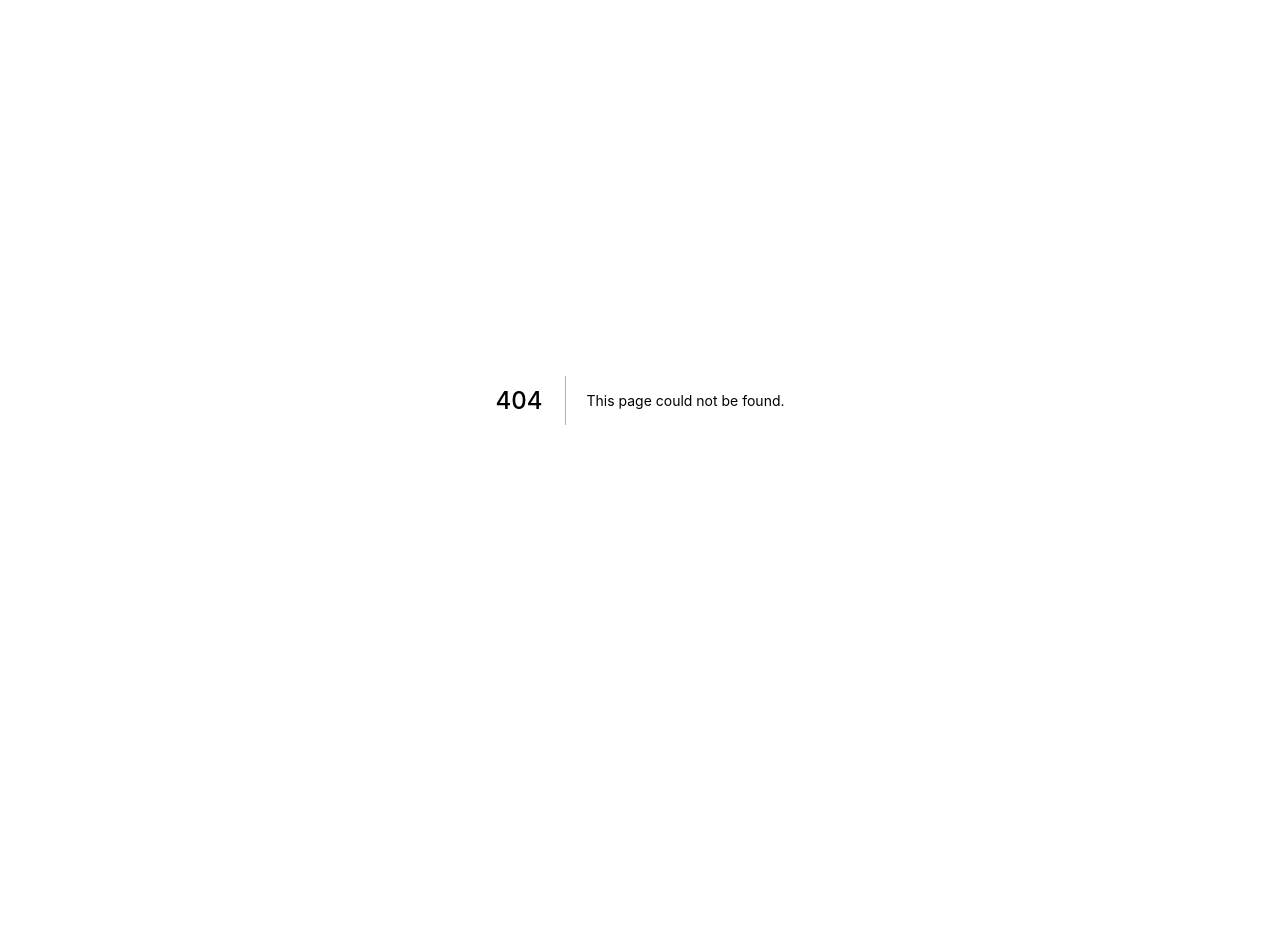
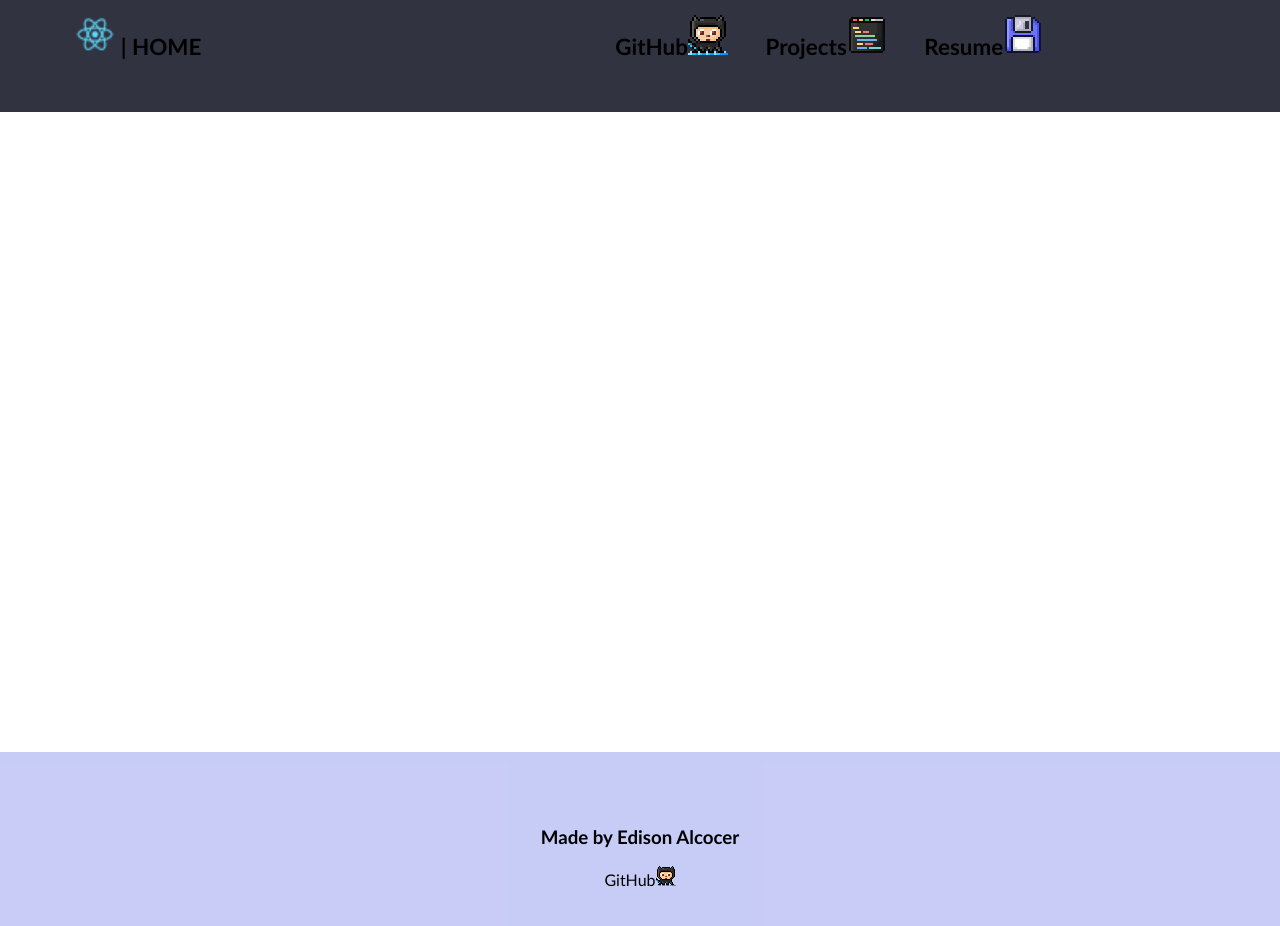
Before and after one commit to edav03/ReactProjects, a Next.js app in the folder portfolio/: page /posts/projects in a window 1280 px wide. Before the commit this address had no page. Shown: the top 926 px of the page. Before the commit the page ends 800 px from the top, so only its background shows below. Built offline with nearby package versions, Linux system fonts and the light colour scheme.

Commit message:
Projects page created

```diff
--- /dev/null
+++ b/portfolio/components/MyHead.tsx
@@ -0,0 +1,13 @@
+import Head from 'next/head'
+
+const MyHead = () => {
+    return(
+        <Head>
+            <title>Portfolio Edison</title>
+            <meta name="description" content="Portfolio de Edison Alcocer" />
+            <link rel="icon" href="/imgs/nextjs.png" />
+        </Head>
+    )
+}
+
+export default MyHead
--- a/portfolio/components/MyHeader.tsx
+++ b/portfolio/components/MyHeader.tsx
@@ -1,5 +1,6 @@
 import Image from 'next/image'
 import styles from '../styles/Home.module.css'
+import Link from 'next/link'
 
 const MyHeader = ({title} : {title?: string }) => {
   return(
@@ -27,7 +28,8 @@ const MyHeader = ({title} : {title?: string }) => {
             </a>
           </h1>
           <h1 className={styles.description}>
-            <a href="">
+            <Link href="/posts/projects">
+              <a>
               {' '}
               Projects
               <Image
@@ -36,7 +38,8 @@ const MyHeader = ({title} : {title?: string }) => {
                width={40}
                alt="edav03"
               />
-            </a>
+              </a>
+            </Link>
           </h1>
           <h1 className={styles.description}>
             <a href="">
--- /dev/null
+++ b/portfolio/components/PrBody.tsx
@@ -0,0 +1,11 @@
+import Image from 'next/image'
+import styles from '../styles/Home.module.css'
+
+const PrBody = () => {
+    return(
+        <div className={styles.body}>
+        </div>
+    )
+}
+
+export default PrBody
--- /dev/null
+++ b/portfolio/pages/posts/projects.tsx
@@ -0,0 +1,19 @@
+import styles from '../styles/Home.module.css'
+import MyHead from '../../components/MyHead'
+import MyHeader from '../../components/MyHeader'
+import PrBody from '../../components/PrBody'
+import MyFooter from '../../components/MyFooter'
+import Link from 'next/link'
+
+export default function Proj(){
+    return(
+        <div>
+            <main>
+                <MyHead />
+                <MyHeader />
+                <PrBody />
+                <MyFooter />
+            </main>
+        </div>
+    )
+}
```
Also changed, not shown: portfolio/components/InBody.tsx (renamed from portfolio/components/MyBody.tsx, +4 -4 lines), portfolio/pages/index.tsx (+6 -10 lines).
